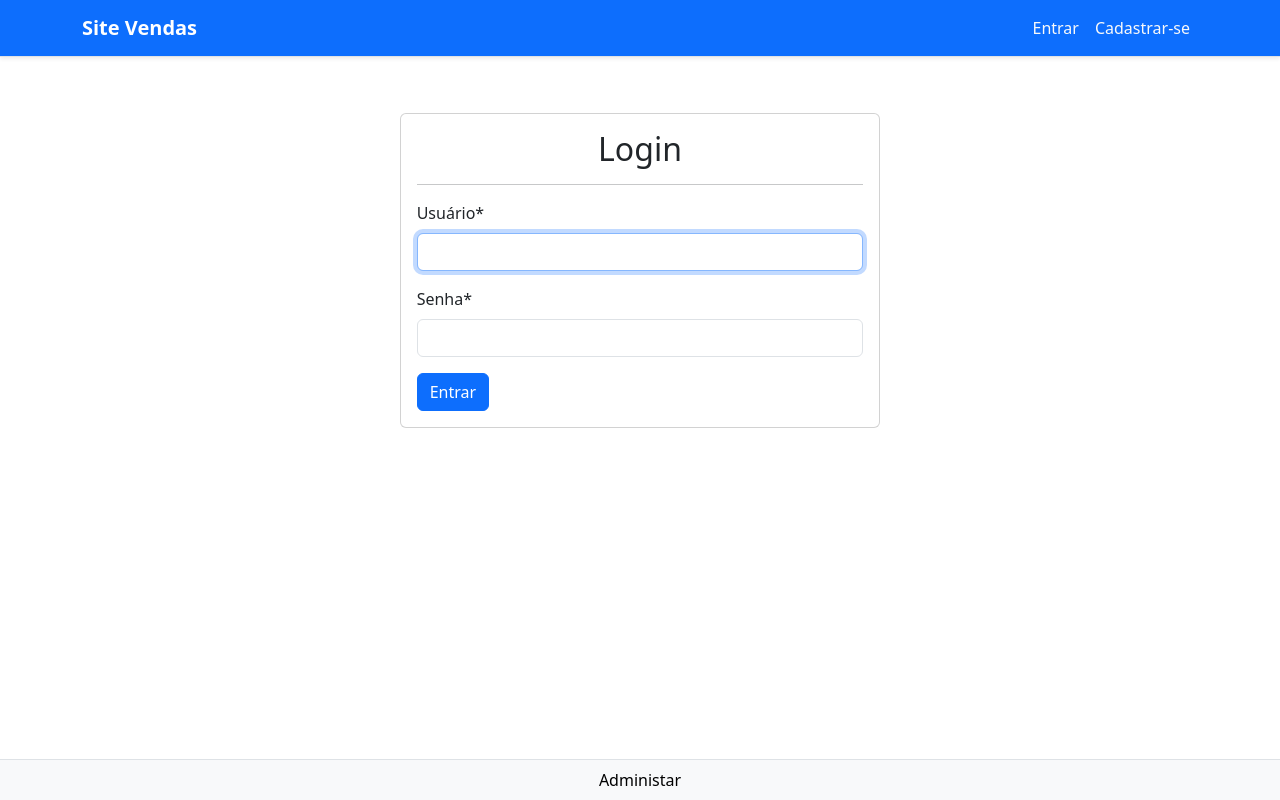
After one commit to pedrohmadruga/Eng_Software, a Django app: page /user/login/ in a window 1280 px wide. The commit adds this page. Run offline with Django 4.2, Linux system fonts and the light colour scheme; some libraries are stand-ins or nearby versions.

Commit message:
Criação de um modelo e da pagina de login
Eu modifiquei o hmtl do home com um modelo padrão com header main e footer e criei uma pagina de login

```diff
--- a/requirements.txt
+++ b/requirements.txt
@@ -1,6 +1,8 @@
 asgiref==3.7.2
+crispy-bootstrap5==2023.10
 Django==4.2.6
-psycopg2==2.9.9
-pyscopg2==66.0.2
+django-crispy-forms==2.1
+psycopg2-binary==2.9.9
 sqlparse==0.4.4
+typing_extensions==4.8.0
 tzdata==2023.3
--- /dev/null
+++ b/templates/modelo.html
@@ -0,0 +1,88 @@
+{% load static %}
+<!DOCTYPE html>
+<html lang="pt-br">
+<head>
+    <meta charset="UTF-8">
+    <meta name="viewport" content="width=device-width, initial-scale=1.0">
+    <link href="https://cdn.jsdelivr.net/npm/bootstrap@5.3.2/dist/css/bootstrap.min.css" rel="stylesheet" integrity="sha384-T3c6CoIi6uLrA9TneNEoa7RxnatzjcDSCmG1MXxSR1GAsXEV/Dwwykc2MPK8M2HN" crossorigin="anonymous">
+    <title>Site</title>
+    <style>
+
+    </style>
+</head>
+<body style="min-width: 372px;">
+
+        <nav class="navbar navbar-expand-lg  bg-primary navbar-dark shadow-sm border-bottom">
+            <div class="container">
+                <span class="navbar-brand " ><strong>Site Vendas</strong></span>
+                <!--O bloco do if está verificando se o usuario está autenticado-->
+                {% if request.user.is_authenticated %}
+                <button class="navbar-toggler" type="button"
+                data-bs-toggle="collapse" data-bs-target="#menuNav"
+                >
+                    <span class="navbar-toggler-icon">
+                    </span>
+                </button>
+
+                <div class="collapse navbar-collapse" id="menuNav">
+
+                    <div class="navbar-nav flex-grow-1 justify-content-end">
+                        {% block links_nav %}
+                        <a a href="" class="nav-link text-light">link 1</a>
+                        <a href="" class="nav-link text-light">link 2</a>
+                        <a href="" class="nav-link text-light">link 3</a>
+                        {%endblock%}
+                    </div>
+                </div>
+                {% else %}
+                <button class="navbar-toggler" type="button"
+                data-bs-toggle="collapse" data-bs-target="#menuNav"
+                >
+                    <span class="navbar-toggler-icon">
+                    </span>
+                </button>
+
+                <div class="collapse navbar-collapse" id="menuNav">
+
+                    <div class="navbar-nav flex-grow-1 d-flex justify-content-end">
+                        <a a href="{% url 'login' %}" class="nav-link text-light">Entrar</a>
+                        <a href="{% url 'register' %}" class="nav-link text-light">Cadastrar-se</a>
+                    </div>
+                </div>
+
+                {% endif %}
+
+            </div>
+        </nav>
+
+
+        <header class="mb-2">
+
+        </header>
+
+        <main class="container" style="max-width: 920px;">
+            {% block conteudo %}
+            <div class="p-5 mt-2">
+
+
+            </div>
+            {% endblock %}
+        </main>
+
+        <footer class="fixed-bottom text-muted bg-light border-top">
+            <div class="container">
+                <div class="row py-2">
+
+                    <div class="col-12  text-center text-md-right ">
+                        <a href="http://127.0.0.1:8000/admin" target="_blank" class="text-black text-decoration-none">
+                            Administar
+                        </a>
+                    </div>
+                </div>
+            </div>
+        </footer>
+
+        <script src="https://cdn.jsdelivr.net/npm/bootstrap@5.0.2/dist/js/bootstrap.bundle.min.js" integrity="sha384-MrcW6ZMFYlzcLA8Nl+NtUVF0sA7MsXsP1UyJoMp4YLEuNSfAP+JcXn/tWtIaxVXM" crossorigin="anonymous"></script>
+
+</body>
+</html>
--- a/user/templates/login/login.html
+++ b/user/templates/login/login.html
@@ -1,11 +1,52 @@
-<!DOCTYPE html>
-<html lang="pt-BR">
-<head>
-    <meta charset="UTF-8">
-    <meta name="viewport" content="width=device-width, initial-scale=1.0">
-    <title>Document</title>
-</head>
-<body>
-    Pagina do login
-</body>
-</html>
+{% extends 'modelo.html' %}
+{%load crispy_forms_tags%}
+{% load static %}
+
+
+{% block conteudo %}
+
+{% if request.user.is_authenticated %}
+<div class="p-5 mt-2">
+    <div class="row justify-content-center">
+        <div class="card mx-auto mb-2 p-2 col-md-10 p-md-0">
+            <h6 class=" mx-auto card-title mt-1">
+                Ação Não Autorizada!
+            </h6>
+            <hr>
+            <p class=" card-body mx-md-auto">
+                Usuario não autorizado a realizar está Ação
+            </p>
+            </div>
+
+        </div>
+        <div class="row">
+            <div class="card p-2 mt-2 mb-2 col-md-10 mx-auto">
+                <span class="mx-auto ">
+                    para voltar para a pagina inical <a href="{% url 'home' %}" class="btn btn-sm btn-primary ms-2"> Clique aqui</a>
+                </span>
+            </div>
+        </div>
+    </div>
+</div>
+
+{% else %}
+<div class="p-5 mt-2">
+    <div class="row">
+        <div class="card p-3 col col-md-7   mx-auto">
+            <h2 class="card-title mx-md-auto my-auto">
+                Login
+            </h2>
+            <hr>
+            <form action="" method="post">
+                {% csrf_token %}
+                {{ form|crispy }}
+                <div class="">
+                    <button type="submit" class="btn btn-primary ">Entrar</button>
+                </div>
+            </form>
+        </div>
+    </div>
+
+</div>
+{%endif%}
+{% endblock %}
--- a/user/urls.py
+++ b/user/urls.py
@@ -1,7 +1,8 @@
 from django.urls import path
 from . import views
+from django.contrib.auth import views as auth_views
 
 urlpatterns = [
     path('cadastrar/', views.register, name='register'),
-    path('entrar/', views.login, name='login')
+    path('login/', auth_views.LoginView.as_view(template_name='login/login.html'), name='login'),
 ]
```
Also changed, not shown: mysite/settings.py (+18 -0 lines), templates/home.html (+10 -16 lines), user/migrations/0003_alter_usercnpj_email.py (added).
